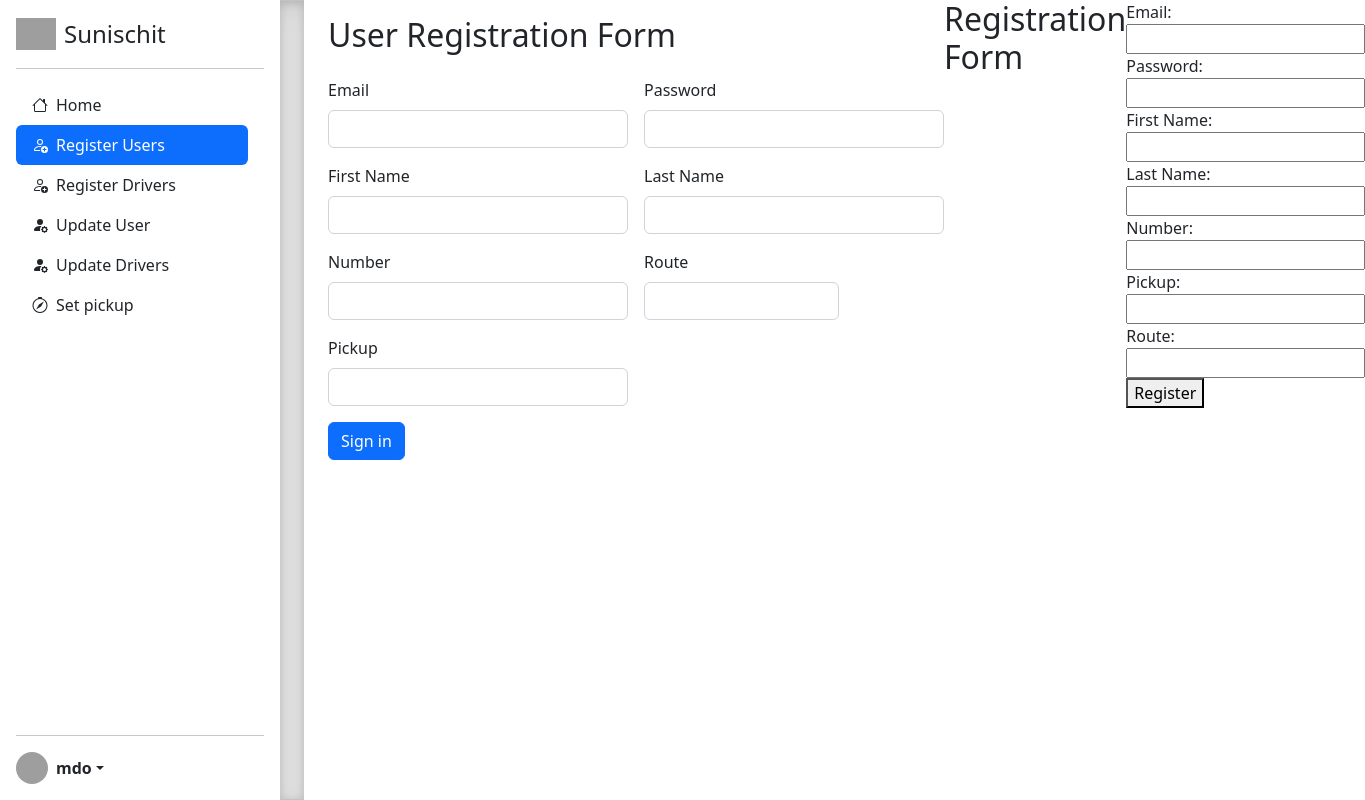
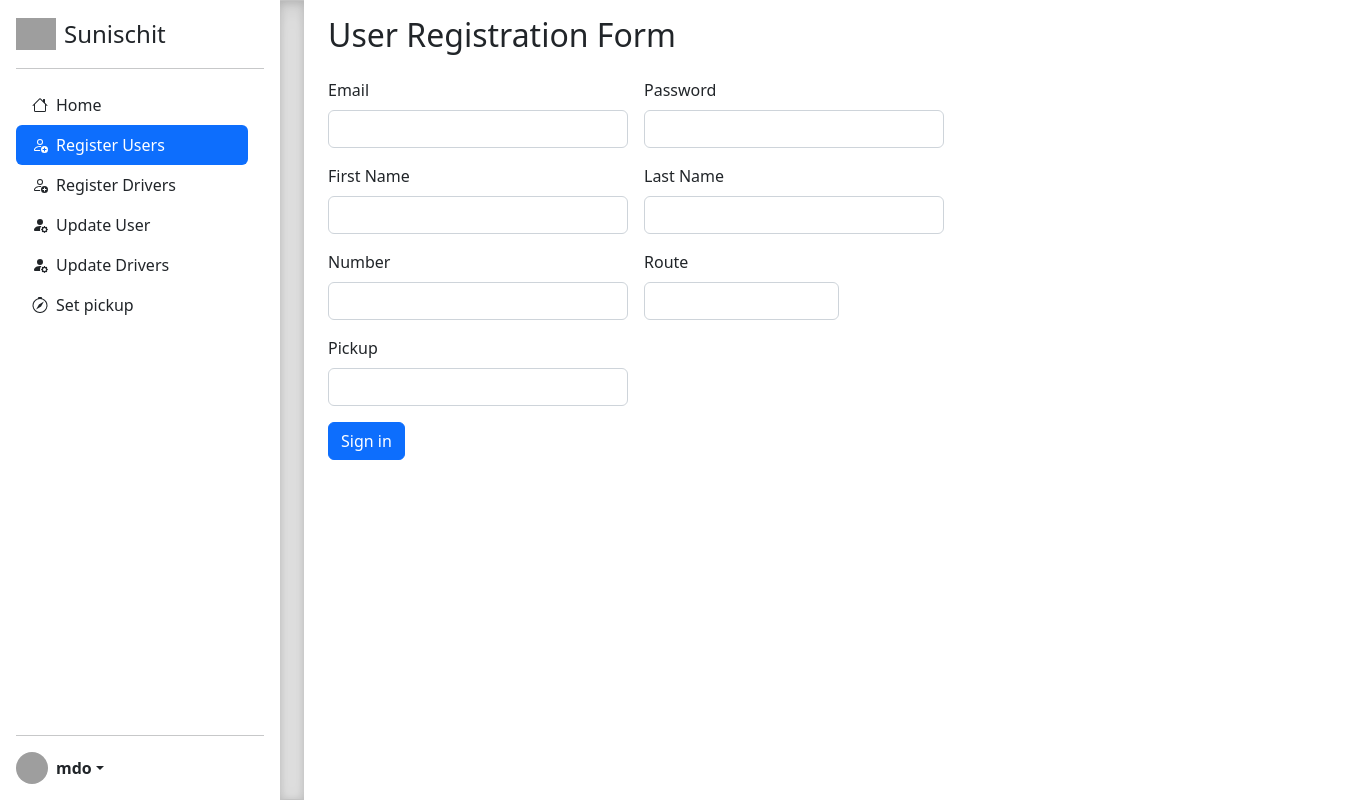
Before and after one commit to ArpzCodes/sunischit-web-admin, a React (Create React App) app: page /regUser in a window 1280 px wide. Shown: the whole page, 1365 px wide, since content can reach past the window. Built offline with nearby package versions, Linux system fonts and the light colour scheme; grey boxes are pictures that could not be loaded.

Commit message:
User reg Fix

```diff
--- a/src/register/RegUser.jsx
+++ b/src/register/RegUser.jsx
@@ -102,74 +102,6 @@
             </div>
 
 
-            <h2>Registration Form</h2>
-            <form onSubmit={handleRegistration}>
-                <label>
-                    Email:
-                    <input
-                        type="email"
-                        value={email}
-                        onChange={(e) => setEmail(e.target.value)}
-                    />
-                </label>
-                <br/>
-                <label>
-                    Password:
-                    <input
-                        type="password"
-                        value={password}
-                        onChange={(e) => setPassword(e.target.value)}
-                    />
-                </label>
-                <br/>
-                <label>
-                    First Name:
-                    <input
-                        type="text"
-                        value={firstName}
-                        onChange={(e) => setFirstName(e.target.value)}
-                    />
-                </label>
-                <br/>
-                <label>
-                    Last Name:
-                    <input
-                        type="text"
-                        value={lastName}
-                        onChange={(e) => setLastName(e.target.value)}
-                    />
-                </label>
-                <br/>
-                <label>
-                    Number:
-                    <input
-                        type="text"
-                        value={number}
-                        onChange={(e) => setNumber(e.target.value)}
-                    />
-                </label>
-                <br/>
-                <label>
-                    Pickup:
-                    <input
-                        type="text"
-                        value={pickup}
-                        onChange={(e) => setPickup(e.target.value)}
-                    />
-                </label>
-                <br/>
-                <label>
-                    Route:
-                    <input
-                        type="text"
-                        value={route}
-                        onChange={(e) => setRoute(e.target.value)}
-                    />
-                </label>
-                <br/>
-                {registrationError && <p>{registrationError}</p>}
-                <button type="submit">Register</button>
-            </form>
         </div>
     );
 };
```
